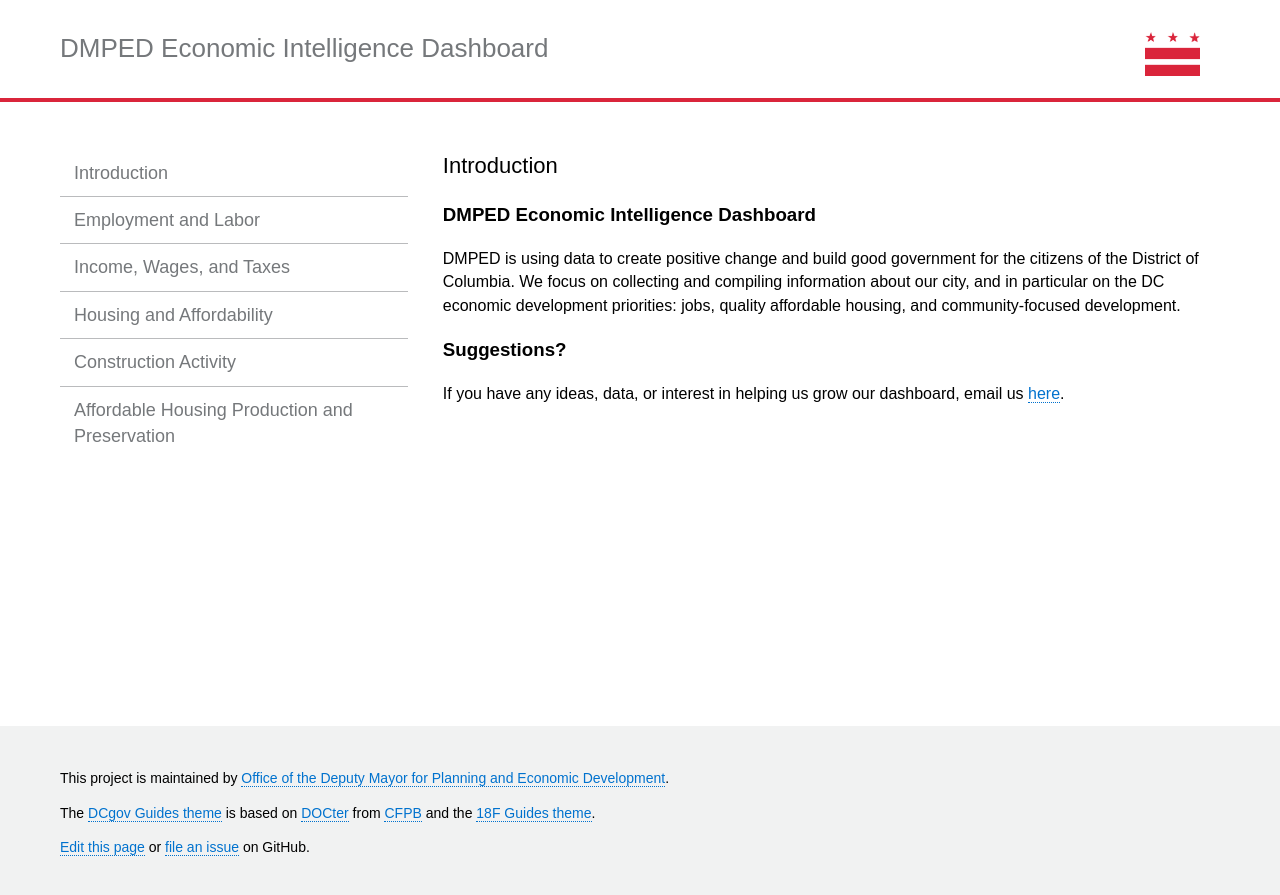
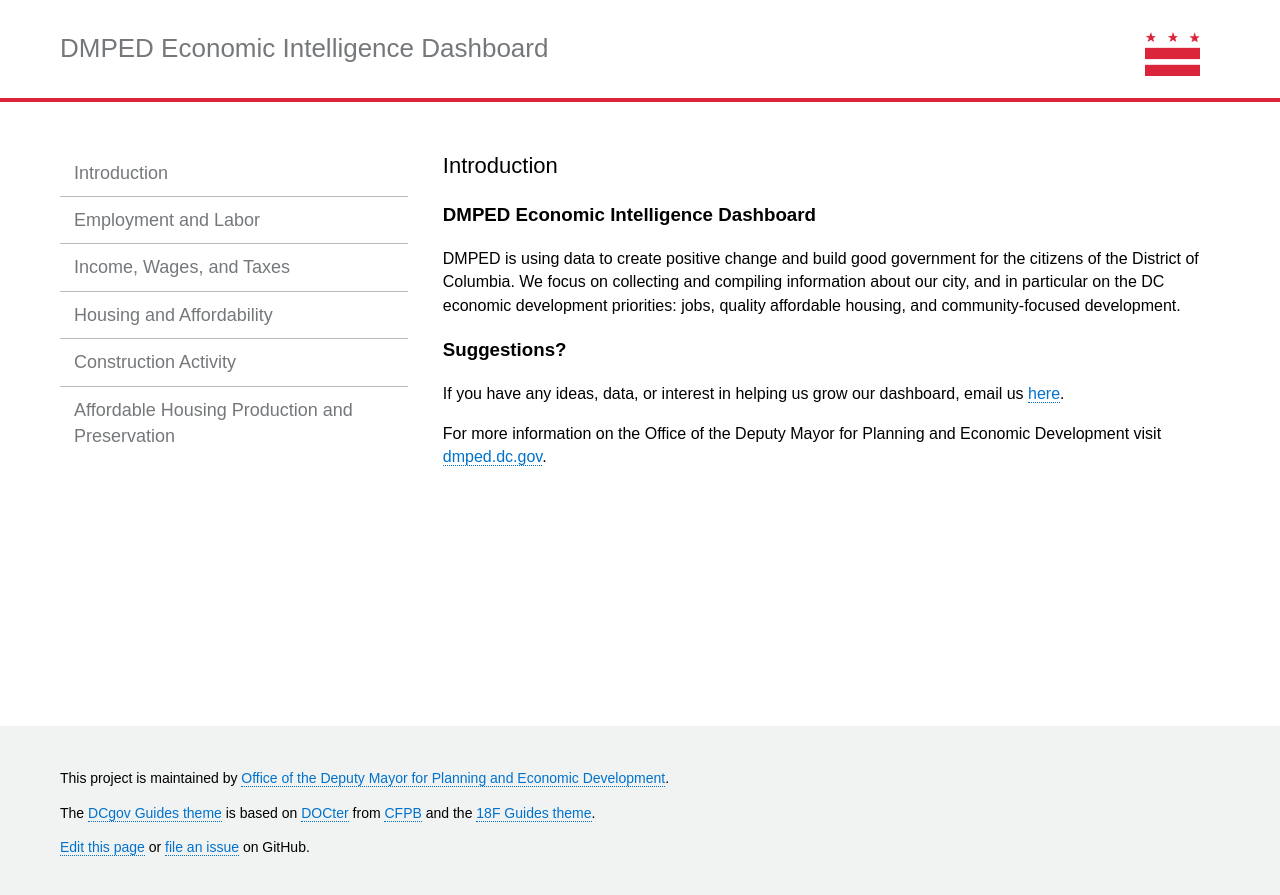
Before and after one commit to DCgov/economic-intelligence, a Jekyll site: the page built from _pages/index.md, in a window 1280 px wide. Shown: the top 895 px of the page. Built offline with Jekyll 4.4.1, drawn with Linux system fonts in a browser that asks for light colours; nearby versions of some CDN libraries.

Commit message:
Added links to dc.gov and dmped.dc.gov

```diff
--- a/_layouts/default.html
+++ b/_layouts/default.html
@@ -8,7 +8,7 @@
       <header role="banner">
         <div class="wrap">
           {% if site.logourl != null %}
-            <img class="logo" src="{{ site.baseurl }}{{ site.logourl }}" alt="{{ site.logoalt }}" width="75px">
+            <a href="http://www.dc.gov"><img class="logo" src="{{ site.baseurl }}{{ site.logourl }}" alt="{{ site.logoalt }}" width="75px"></a>
           {% endif %}
           <h1 class="site-title"><a class="title-link" href="{{ site.baseurl }}/">{{ site.name }}</a></h1>
         </div>
--- a/_pages/index.md
+++ b/_pages/index.md
@@ -10,3 +10,5 @@ DMPED is using data to create positive change and build good government for the
 
 ###Suggestions?
 If you have any ideas, data, or interest in helping us grow our dashboard, email us [here](mailto:dmped.econintel@dc.gov).
+
+For more information on the Office of the Deputy Mayor for Planning and Economic Development visit [dmped.dc.gov](http://dmped.dc.gov).
```
